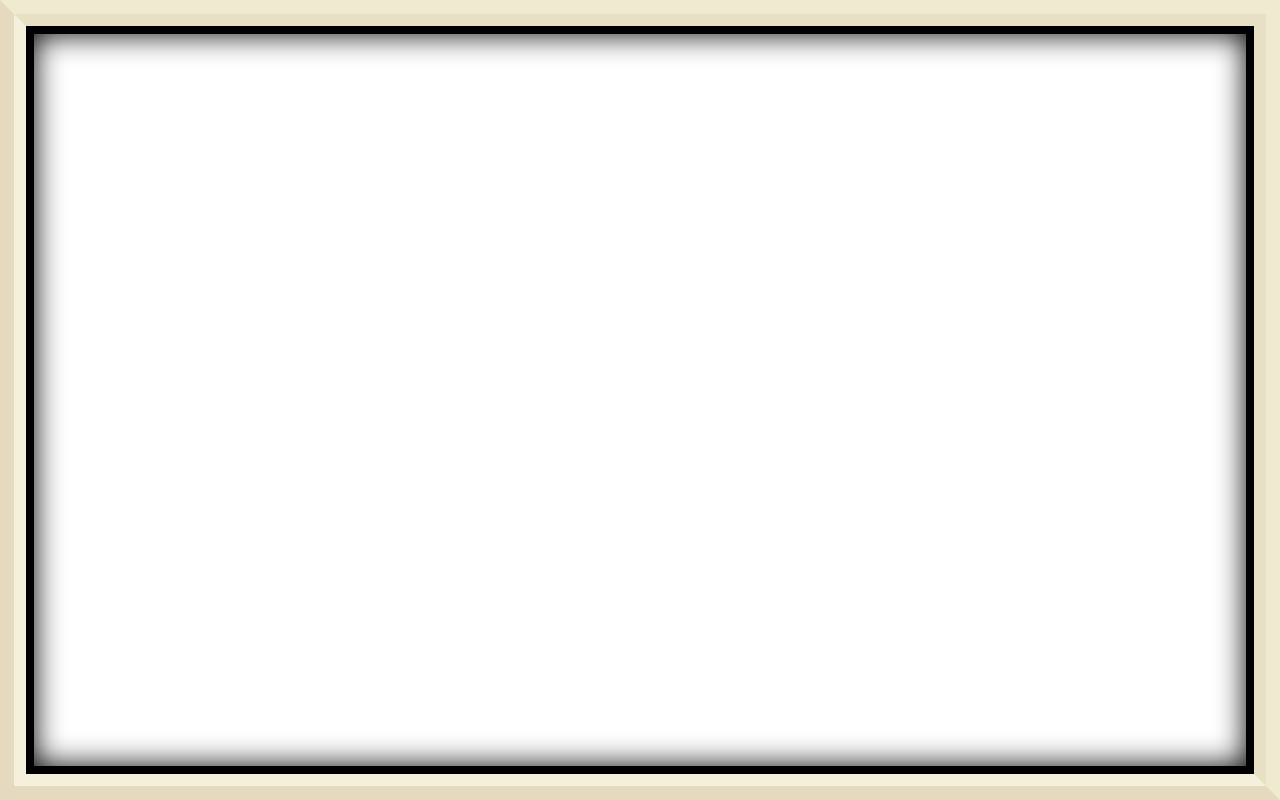
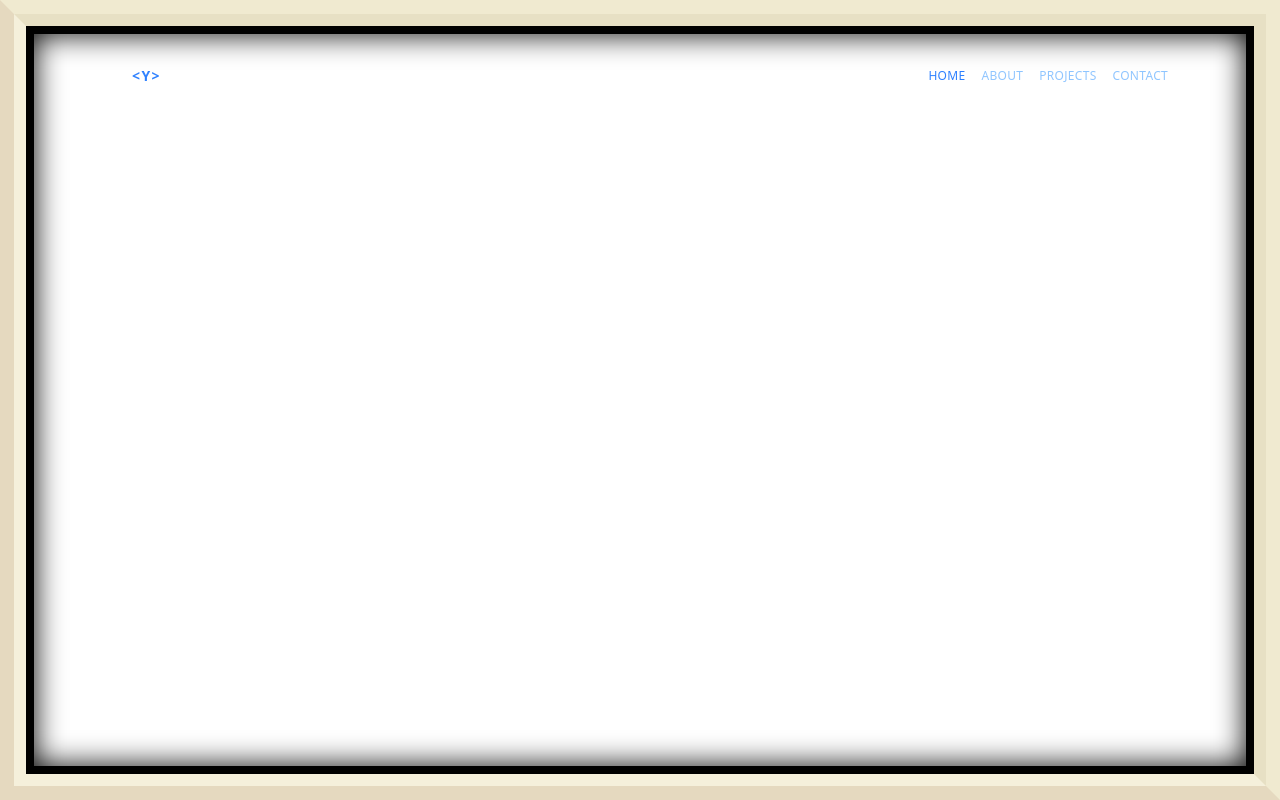
Before and after one commit to yashmodi6/portfolio, a React (Vite) app: page / in a window 1280 px wide. Built offline with nearby package versions, Linux system fonts and the light colour scheme.

Commit message:
feat: add Navbar component
Integrated Navbar into App layout and added supporting custom Tailwind styles in index.css

```diff
--- a/src/App.tsx
+++ b/src/App.tsx
@@ -1,9 +1,12 @@
 import React from "react";
 import ComputerScreen from "./components/ComputerScreen";
+import Navbar from "./components/Navbar";
 const App = () => {
     return (
-        <main>
+        <main className="absolute h-full w-full">
             <ComputerScreen />
+            <Navbar />
+
 
         </main>
     );
--- /dev/null
+++ b/src/components/Navbar.tsx
@@ -0,0 +1,128 @@
+import React, { useState, useEffect, useCallback } from "react";
+
+// Define NavLink type
+interface NavLink {
+    id: string;
+    label: string;
+}
+
+// NavItem sub-component
+const NavItem: React.FC<{
+    id: string;
+    label: string;
+    isActive: boolean;
+    onClick: (id: string) => void;
+}> = ({ id, label, isActive, onClick }) => (
+    <li>
+        <a
+            href={`#${id}`}
+            onClick={() => onClick(id)}
+            className={`block rounded-sm px-3 py-2 transition-transform md:border-0 md:bg-transparent md:p-0 md:hover:-translate-y-0.5 md:hover:bg-transparent ${
+                isActive
+                    ? "md:text-blue-500 bg-blue-500 text-blue-300"
+                    : "text-blue-300 hover:bg-blue-100 hover:text-blue-500"
+            }`}
+        >
+            {label}
+        </a>
+    </li>
+);
+
+const Navbar: React.FC = () => {
+    const [isMobileMenuOpen, setIsMobileMenuOpen] = useState(false);
+    const [activeLink, setActiveLink] = useState<string>("home");
+
+    const handleNavClick = useCallback((id: string) => {
+        setActiveLink(id);
+        setIsMobileMenuOpen(false);
+    }, []);
+
+    useEffect(() => {
+        const handleScroll = () => {
+            const scrollPosition = window.scrollY;
+            const movingElement = document.getElementById("movingElement");
+
+            if (!movingElement) return;
+
+            if (scrollPosition < 100) {
+                movingElement.style.bottom = "0px";
+            } else {
+                movingElement.style.bottom = `${scrollPosition - 90}px`;
+            }
+        };
+
+        window.addEventListener("scroll", handleScroll);
+        return () => window.removeEventListener("scroll", handleScroll);
+    }, []);
+
+    const navLinks: NavLink[] = [
+        { id: "home", label: "HOME" },
+        { id: "about", label: "ABOUT" },
+        { id: "projects", label: "PROJECTS" },
+        { id: "contact", label: "CONTACT" }
+    ];
+
+    return (
+        <header>
+            <nav className="fixed z-50 mt-14 h-10 w-full px-12 sm:px-16 md:px-20 lg:px-24 xl:px-28">
+                <div className="mx-auto flex h-full w-full flex-wrap items-center justify-between rounded-lg bg-white text-xs">
+                    <a
+                        id="logo-text"
+                        href="#home"
+                        className="sm:mx-5 mx-2 text-sm font-semibold tracking-widest text-blue-500 hover:animate-tada"
+                    >
+                        <span>
+                            &lt;Y<span className="hidden">ash</span>&gt;
+                        </span>
+                    </a>
+
+                    {/* Mobile Toggle Button */}
+                    <button
+                        type="button"
+                        onClick={() => setIsMobileMenuOpen(!isMobileMenuOpen)}
+                        className="mx-1 inline-flex h-8 w-8 items-center justify-center rounded-lg p-2 text-sm text-blue-500 hover:bg-blue-100 focus:outline-hidden focus:ring-2 focus:ring-blue-200 sm:mx-4 md:hidden"
+                        aria-expanded={isMobileMenuOpen ? "true" : "false"}
+                        aria-label="Toggle navigation"
+                    >
+                        <svg
+                            className="h-5 w-5"
+                            aria-hidden="true"
+                            xmlns="http://www.w3.org/2000/svg"
+                            fill="none"
+                            viewBox="0 0 17 14"
+                        >
+                            <path
+                                stroke="currentColor"
+                                strokeLinecap="round"
+                                strokeLinejoin="round"
+                                strokeWidth="2"
+                                d="M1 1h15M1 7h15M1 13h15"
+                            />
+                        </svg>
+                    </button>
+
+                    {/* Nav Links */}
+                    <div
+                        className={`${
+                            isMobileMenuOpen ? "block" : "hidden"
+                        } w-full md:block md:w-auto`}
+                    >
+                        <ul className="mt-4 flex w-full flex-col rounded-lg bg-white p-4 font-medium tracking-wide md:mt-0 md:flex-row md:space-x-4 md:bg-transparent md:p-0">
+                            {navLinks.map(link => (
+                                <NavItem
+                                    key={link.id}
+                                    id={link.id}
+                                    label={link.label}
+                                    isActive={activeLink === link.id}
+                                    onClick={handleNavClick}
+                                />
+                            ))}
+                        </ul>
+                    </div>
+                </div>
+            </nav>
+        </header>
+    );
+};
+
+export default Navbar;
--- a/src/index.css
+++ b/src/index.css
@@ -6,6 +6,32 @@
     --color-bezelLight: #e7e0c4;
     --color-bezelDark: #f5f0db;
     --color-screenEdge: #000000;
+
+    --animate-tada: tada 1s ease-in-out 1;
+
+    @keyframes tada {
+        0% {
+            transform: scale3d(1, 1, 1);
+        }
+        10%,
+        20% {
+            transform: scale3d(0.9, 0.9, 0.9) rotate3d(0, 0, 1, -3deg);
+        }
+        30%,
+        50%,
+        70%,
+        90% {
+            transform: scale3d(1.1, 1.1, 1.1) rotate3d(0, 0, 1, 3deg);
+        }
+        40%,
+        60%,
+        80% {
+            transform: scale3d(1.1, 1.1, 1.1) rotate3d(0, 0, 1, -3deg);
+        }
+        100% {
+            transform: scale3d(1, 1, 1);
+        }
+    }
 }
 
 /****Computer Screen****/
@@ -122,3 +148,17 @@
         transform: translateY(100vh);
     }
 }
+
+nav {
+    opacity: 1;
+    transform: scaleX(1);
+    transition: all 1000ms ease-in-out;
+    @starting-style {
+        opacity: 0;
+        transform: scaleX(0);
+    }
+}
+
+#logo-text:hover span {
+    display: inline-block;
+}
```
